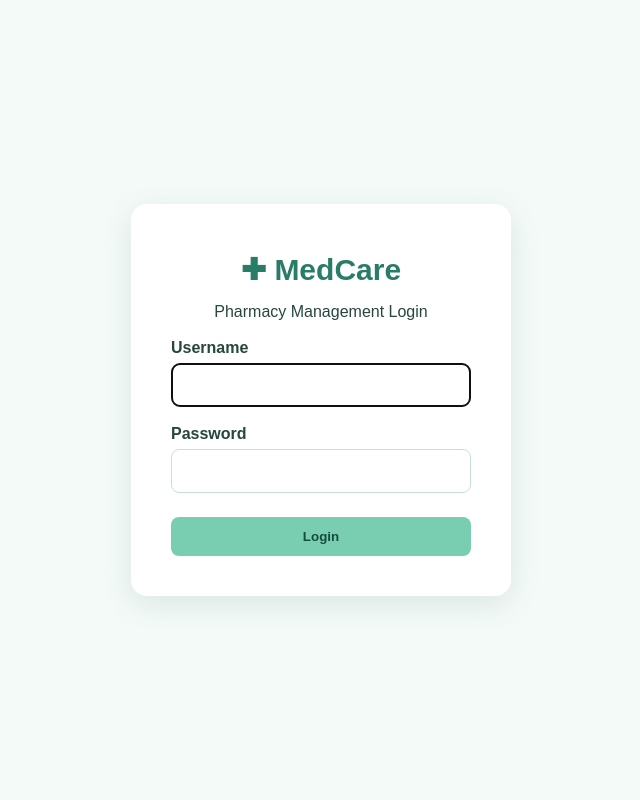
After one commit to saharr06/430-project-pharmacy-management-, a Django app: page /login/ in a window 1280 px wide. The commit adds this page. Shown: the whole page, without its empty margins (319-959 px from the left). Run offline with Django 5.2, Linux system fonts and the light colour scheme; data that the repository does not hold is empty.

Commit message:
add login with roles

```diff
--- a/core/models.py
+++ b/core/models.py
@@ -7,7 +7,7 @@ class Medication(models.Model):
     quantity = models.PositiveIntegerField(default=0)
     minimum_quantity = models.PositiveIntegerField(default=5)
     price = models.DecimalField(max_digits=9, decimal_places=2)
-    expiry_date = models.DateField(null=True, blank=True)
+    expiry_date = models.DateField()
     location = models.CharField(max_length=80, help_text="Example: A1 / Shelf 2")
 
 
--- a/pharmacy_project/settings.py
+++ b/pharmacy_project/settings.py
@@ -17,3 +17,6 @@ USE_TZ = True
 STATIC_URL = "static/"
 STATICFILES_DIRS = [BASE_DIR / "static"]
 DEFAULT_AUTO_FIELD = "django.db.models.BigAutoField"
+LOGIN_URL = "/login/"
+LOGIN_REDIRECT_URL = "/"
+LOGOUT_REDIRECT_URL = "/login/"
--- a/pharmacy_project/urls.py
+++ b/pharmacy_project/urls.py
@@ -1,3 +1,24 @@
 from django.contrib import admin
+from django.contrib.auth import views as auth_views
 from django.urls import include, path
-urlpatterns = [path("admin/", admin.site.urls), path("", include("core.urls"))]
+
+urlpatterns = [
+    path("admin/", admin.site.urls),
+
+    path(
+        "login/",
+        auth_views.LoginView.as_view(
+            template_name="core/login.html",
+            redirect_authenticated_user=True
+        ),
+        name="login"
+    ),
+
+    path(
+        "logout/",
+        auth_views.LogoutView.as_view(),
+        name="logout"
+    ),
+
+    path("", include("core.urls")),
+]
--- /dev/null
+++ b/templates/core/login.html
@@ -0,0 +1,83 @@
+{% load static %}
+<!DOCTYPE html>
+<html lang="en">
+<head>
+    <meta charset="UTF-8">
+    <meta name="viewport" content="width=device-width, initial-scale=1">
+    <title>MedCare Login</title>
+    <link rel="stylesheet" href="{% static 'core/style.css' %}">
+    <style>
+        body {
+            display: flex;
+            align-items: center;
+            justify-content: center;
+            min-height: 100vh;
+            margin: 0;
+        }
+
+        .login-card {
+            background: white;
+            padding: 40px;
+            border-radius: 16px;
+            width: 380px;
+            max-width: 90%;
+            box-shadow: 0 8px 30px #295e4b20;
+        }
+
+        .login-card h1 {
+            color: #297d67;
+            text-align: center;
+        }
+
+        .login-card label {
+            display: block;
+            margin-top: 18px;
+            margin-bottom: 6px;
+            font-weight: bold;
+        }
+
+        .login-card button {
+            width: 100%;
+            margin-top: 24px;
+        }
+
+        .error {
+            color: #b53030;
+        }
+    </style>
+</head>
+<body>
+
+<div class="login-card">
+    <h1>✚ MedCare</h1>
+    <p style="text-align:center">
+        Pharmacy Management Login
+    </p>
+
+    {% if form.errors %}
+        <p class="error">
+            Invalid username or password.
+        </p>
+    {% endif %}
+
+    <form method="post">
+        {% csrf_token %}
+
+        <label for="id_username">Username</label>
+        {{ form.username }}
+
+        <label for="id_password">Password</label>
+        {{ form.password }}
+
+        <input type="hidden"
+               name="next"
+               value="{{ next }}">
+
+        <button type="submit" class="btn">
+            Login
+        </button>
+    </form>
+</div>
+
+</body>
+</html>
```
Also changed, not shown: core/forms.py (+33 -12 lines), core/permissions.py (added, +24 -0 lines), core/views.py (+25 -21 lines), templates/core/base.html (+12 -1 lines), core/migrations/0006_alter_medication_expiry_date.py (added).
